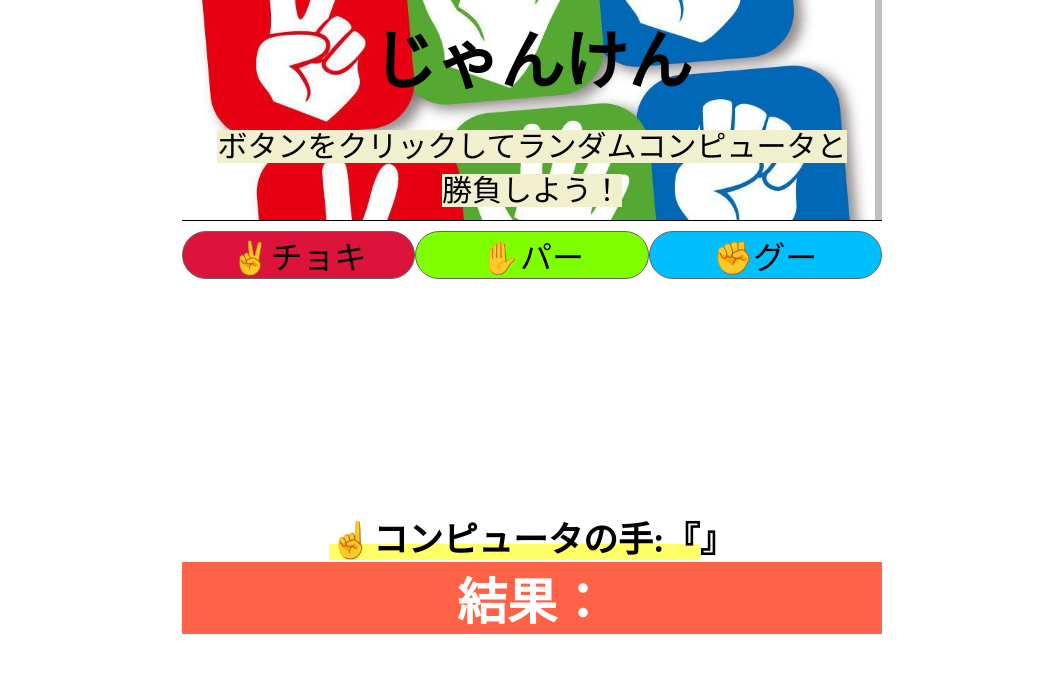
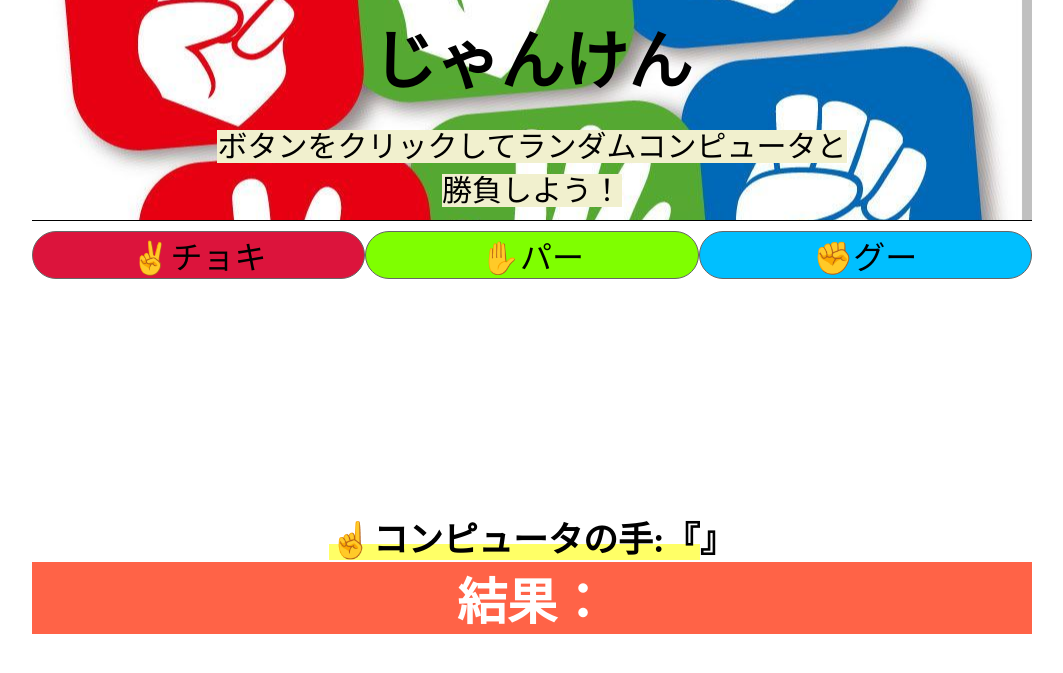
Before and after one commit to RaaanaD/prog, a PHP site: page /janken_tpl.html in a window 1280 px wide. Shown: the top 673 px of the page, without its empty margins (108-1171 px from the left). Run offline with PHP 8.4, Linux system fonts and the light colour scheme.

Commit message:
Update style.css

```diff
--- a/1回目/css/style.css
+++ b/1回目/css/style.css
@@ -1,6 +1,6 @@
 
 .body {
-    width: 700px;
+    width: 1000px;
     margin: 0 auto;
 }
 
```
